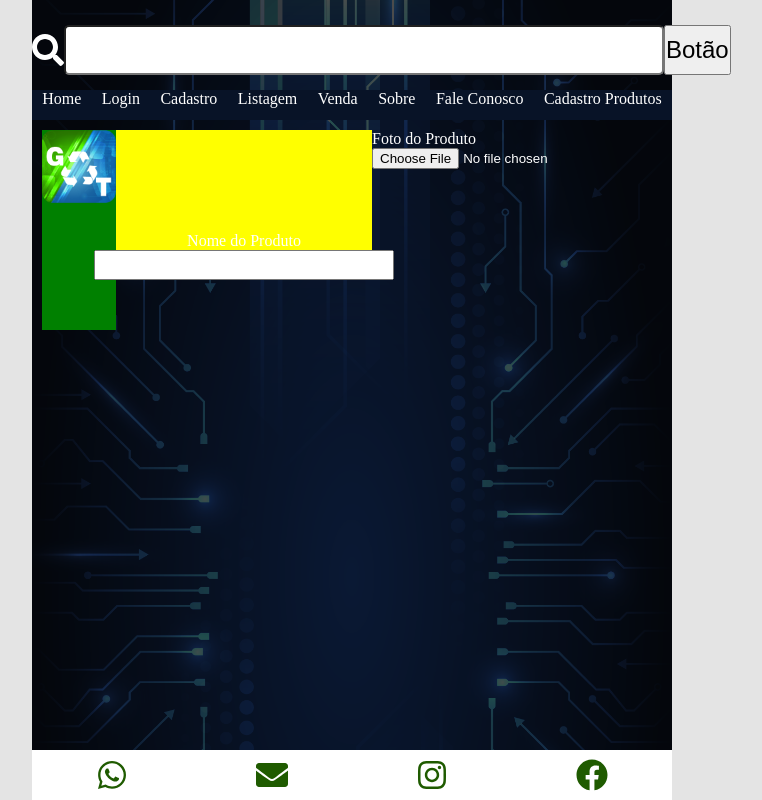
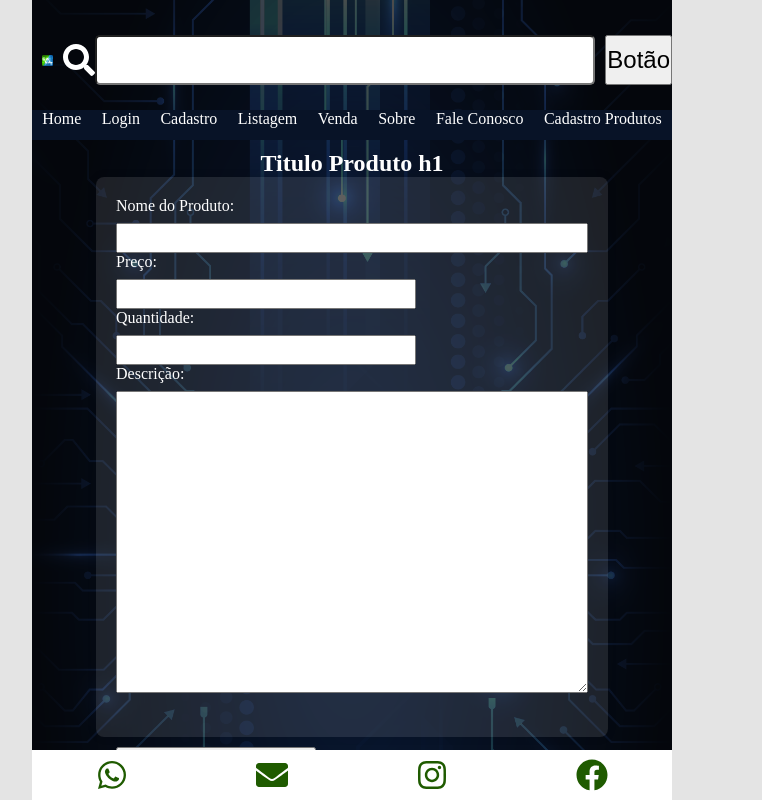
Before and after one commit to webdevdesiner/greentech-api, a React (Create React App) app: page /cadprodutos in a window 1280 px wide. Shown: the whole page, without its empty margins (288-1050 px from the left). Built offline with nearby package versions, Linux system fonts and the light colour scheme.

Commit message:
Otimizei as logo das paginas

```diff
--- a/src/components/Nav/index.js
+++ b/src/components/Nav/index.js
@@ -7,6 +7,7 @@ const Nav = () => {
     <div>
 
 <div className='navArea'>
+<div className='logoMenor'></div>
     <div className='pesquisa'>
       <FaSearch className='iconeMedio'/>
       <input type='text'className='cxInput'></input></div>
--- a/src/components/Nav/style.css
+++ b/src/components/Nav/style.css
@@ -1,13 +1,24 @@
 .navArea
 {
     width: 100%;
-    height: 100px;
+    height: 120px;
     color: rgb(255, 255, 255);
     display: flex;
     align-items: center;
-    justify-content: space-around;
+
     margin-bottom: -80px;
 
+}
+.logoMenor
+{
+    width: 10vw;
+    height: 100px;
+
+    background-image: url(./../../assets/images/1x/Ativo\ 1logo.png);
+    background-size: 35%;
+    background-repeat: no-repeat;
+    background-position: center;
+    align-items: center;
 }
 
 .pesquisa
@@ -17,8 +28,9 @@
 }
 .cxInput
 {
-    width: 600px;
+    width: 500px;
     border-radius: 5px;
+    margin-right: 10px;
 }
 .navArea input
 {
--- a/src/pages/Cadastro/style.css
+++ b/src/pages/Cadastro/style.css
@@ -1,12 +1,16 @@
 .cadastroArea
 {
    width: 100%;
-   height: 40vh;
+   height: 56vh;
    display: flex;
    flex-direction: column;
    color: white;
    margin-top: -100PX;
    margin-bottom: 80px;
+   background-color: rgba(255, 255, 255, 0.1);
+   padding: 20px;
+   border-radius: 8px;
+   box-shadow: 0 0 10px rgba(0, 0, 0, 0.1);
 }
 
 .cadastroArea h1
--- a/src/pages/Cadprodutos/index.js
+++ b/src/pages/Cadprodutos/index.js
@@ -13,23 +13,31 @@ const Cadprodutos = () => {
 
         <div className='home'>
           <div className='blacked'>
+
             <Nav />
             <Menu />
             <section className='blocoLogo'>
+              <h1 className='tituloProduto'>Titulo Produto h1</h1>
+            </section>
 
-              <div className='imgAreaLogo'></div>
-              <div className='formCadProdutoArea'>
+            <section className='formularioProduto'>
+              <form className='forCadProdutos'>
+                <label for="nome">Nome do Produto:</label>
+                <input type="text" id="nomeProduto" name="nome" required></input>
+
+                <label for="preco">Preço:</label>
+                <input type="number" id="precoProduto" name="preco" step="0.01" required></input>
+
+                <label for="quantidade">Quantidade:</label>
+                <input type="number" id="quantidadeProduto" name="quantidade" required></input>
+
+                <label for="descricao">Descrição:</label>
+                <textarea id="descricaoProduto" name="descricao" rows="20" required></textarea>
+
+                <button type="submit" className='botao'>Cadastrar</button>
 
 
-                <label>Nome do Produto</label>
-                <input type='text'></input>
-              </div>
-              <div className='forCadProdutoArea'>
-
-
-                <label>Foto do Produto</label>
-                <input type='file'></input>
-              </div>
+              </form>
 
             </section>
 
--- a/src/pages/Cadprodutos/style.css
+++ b/src/pages/Cadprodutos/style.css
@@ -5,32 +5,53 @@
     flex-direction: row;
     color: white;
     margin-top: 100px;
+    display: flex;
+    text-align: center;
+}
+
+
+
+.tituloProduto
+{
+    width: 100%;
+    text-align: center;
 
 }
 
-.formCadProdutoArea
+.formularioProduto
 {
-    width: 40%;
-    height: 150px;
+    width: 100%;
+    height: 70vh;
     display: flex;
-    flex-direction: column;
-    align-items: center;
-    justify-content: flex-end;
-    background-color: yellow;
+    justify-content: center;
+}
 
+
+
+
+.forCadProdutos
+ {
+    background-color: rgba(255, 255, 255, 0.1);
+    color: white;
+    padding: 20px;
+    border-radius: 8px;
+    box-shadow: 0 0 10px rgba(0, 0, 0, 0.1);
+    width: 80%;
+}
+
+label {
+    display: block;
+    margin-bottom: 8px;
+}
+
+#nomeProduto
+{
+    width: 100%;
 
 }
 
-
-.imgAreaLogo
+#descricaoProduto
 {
-    background-image: url(./../../assets/images/1x/Ativo\ 1logo.png);
-    width: 20%;
-    height: 200px;
-    background-repeat: no-repeat;
-    background-size: 100%;
-    margin-left: 10px;
-    background-color: green;
-
+    width: 100%;
 
 }
--- a/src/pages/Home/index.js
+++ b/src/pages/Home/index.js
@@ -20,7 +20,7 @@ const Home = () => {
         <div className='blacked'>
         <Nav/>
         <Menu/>
-          <div className='imgArea'></div>
+          <div className='imgArea2'></div>
           {/* <div className='welcome'><h1>{titulo}</h1></div> */}
           <div className='welcome'><h1>SEJA BEM VINDO</h1></div>
           <div className='boxTexto'>
--- a/src/pages/Home/style.css
+++ b/src/pages/Home/style.css
@@ -37,7 +37,7 @@
 
 
 
-.imgArea
+.imgArea2
 {
     background-image: url(./../../assets/images/greentech.png);
     width: 100%;
@@ -56,6 +56,7 @@
     align-items: center;
     color: white;
     margin-bottom: 20px;
+
 }
 
 .boxTexto
--- a/src/pages/Login/index.js
+++ b/src/pages/Login/index.js
@@ -15,7 +15,7 @@ const Login = () => {
         <div className='blacked'>
         <Nav/>
         <Menu/>
-          <div className='imgArea'></div>
+          <div className='imgArea2'></div>
           <div className='welcome'><h1>LOGIN</h1></div>
           <div className='loginArea'>
             <label>Usuário</label>
--- a/src/pages/Login/style.css
+++ b/src/pages/Login/style.css
@@ -37,9 +37,9 @@
 
 .imgArea
 {
-    background-image: url(./../../assets/images/greentech.png);
+    /* background-image: url(./../../assets/images/greentech.png); */
     width: 100%;
-    height: 50vh;
+    height: 35vh;
     background-position: top;
     background-repeat: no-repeat;
     background-size: 100%;
```
